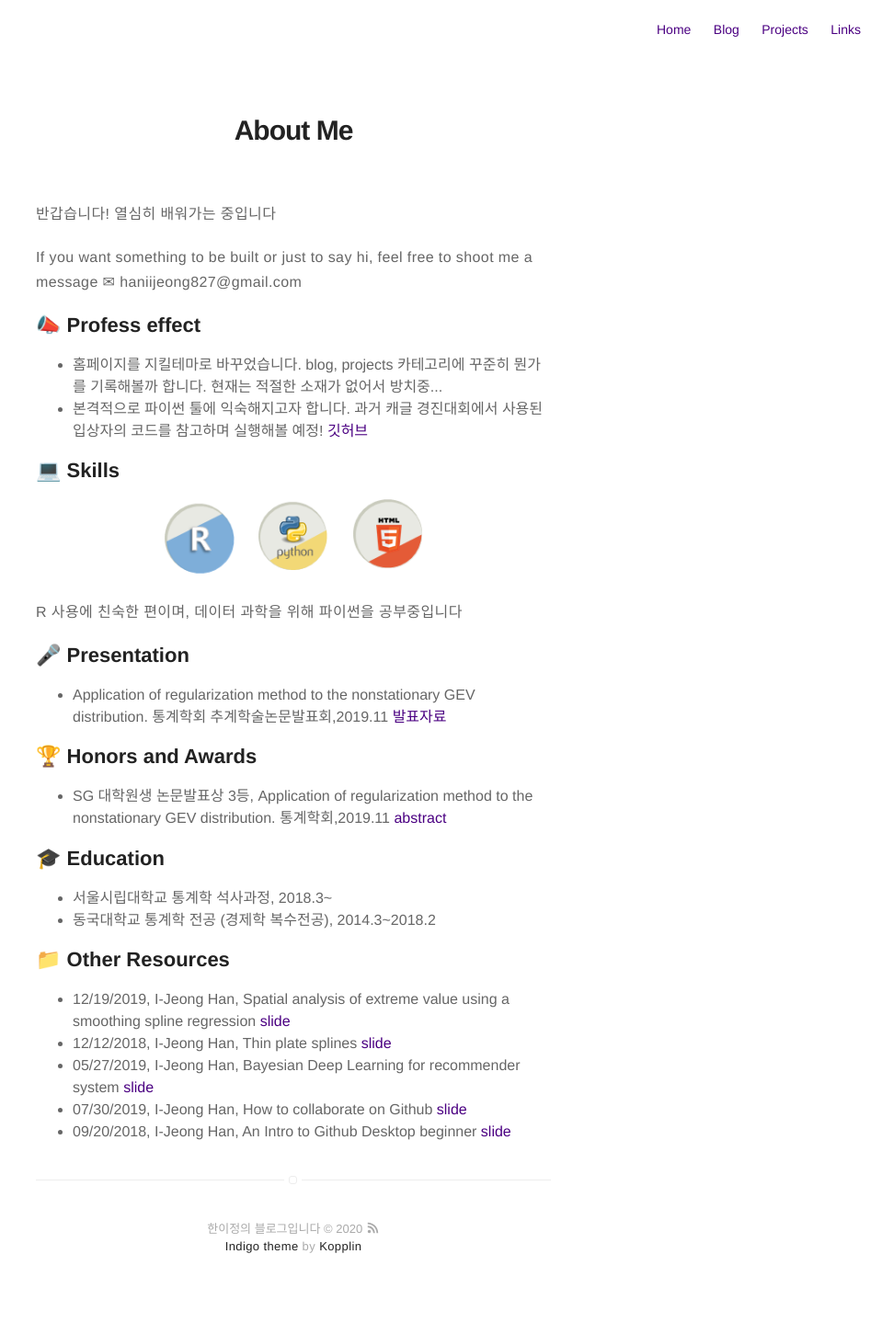
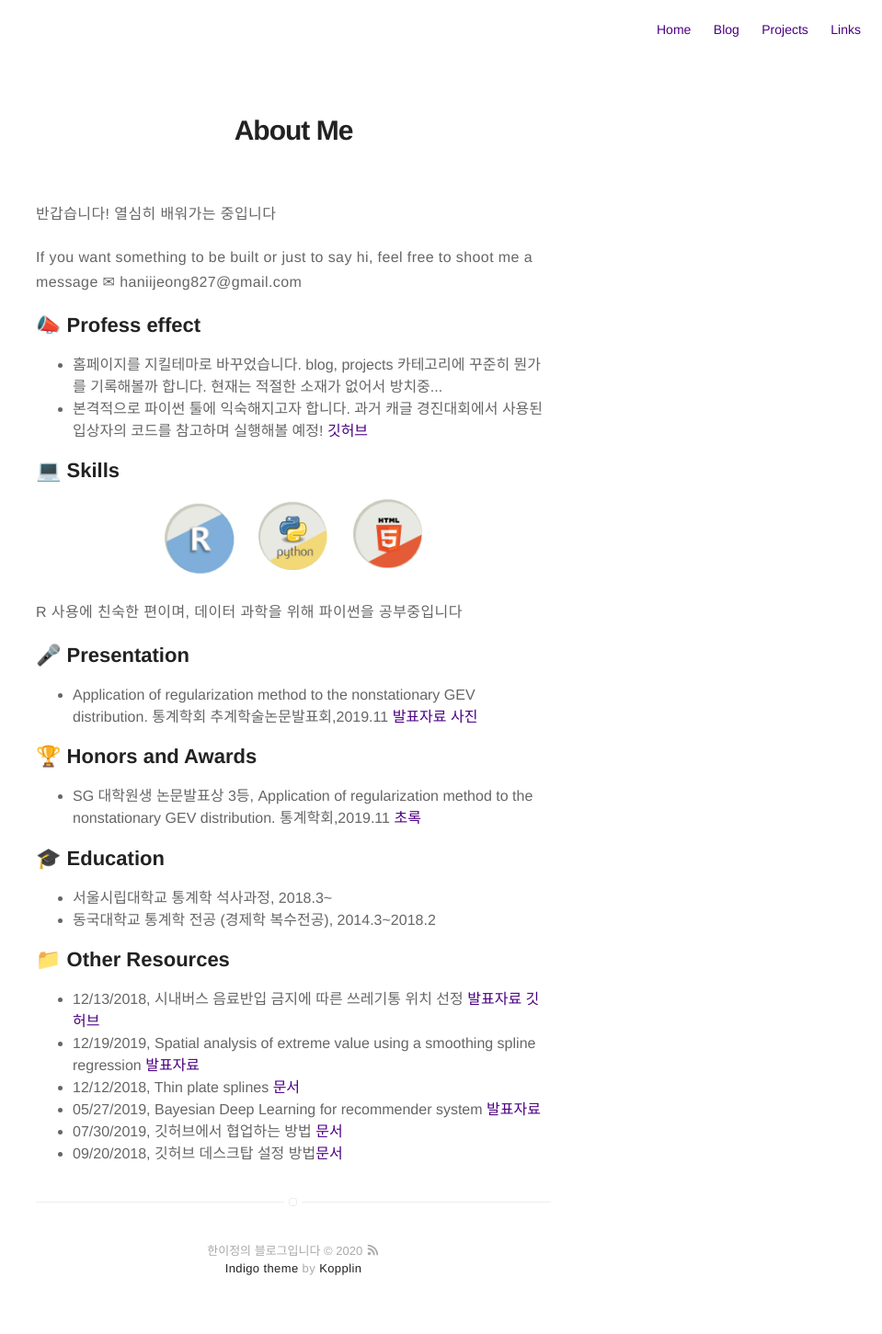
Before and after one commit to 12jeong/12jeong.github.io, a Jekyll site: the page built from about.md, in a window 1280 px wide. Shown: the whole page at 92% size, without its empty margins (321-1280 px from the left). Built offline with Jekyll 4.4.1, drawn with Linux system fonts in a browser that asks for light colours; some web fonts are replaced; before the commit the page ends 1427 px from its top, so only the background shows below that.

Commit message:
update data mining project and image

```diff
--- a/about.md
+++ b/about.md
@@ -24,12 +24,14 @@ layout: page
 <h2> 🎤‍ Presentation</h2>
 <ul class="skill-list">
 	<li> Application of regularization method to the nonstationary GEV distribution. 통계학회 추계학술논문발표회,2019.11
-	<a href = '/assets/labworks/regularization_GEV.pdf'> 발표자료 </a>  </li>
+	<a href = '/assets/labworks/regularization_GEV.pdf'> 발표자료 </a>
+	<a href = '/assets/image/stu_2019.jpg'> 사진 </a>
+	</li>
 </ul>
 
 <h2> 🏆 Honors and Awards</h2>
 <ul class="skill-list">
-	<li> SG 대학원생 논문발표상 3등, Application of regularization method to the nonstationary GEV distribution. 통계학회,2019.11 <a href = '/assets/labworks/abstract_regularization_GEV.pdf'> abstract </a></li>
+	<li> SG 대학원생 논문발표상 3등, Application of regularization method to the nonstationary GEV distribution. 통계학회,2019.11 <a href = '/assets/labworks/abstract_regularization_GEV.pdf'> 초록 </a></li>
 </ul>
 
 <h2> 🎓 Education</h2>
@@ -40,11 +42,17 @@ layout: page
 
 <h2> 📁 Other Resources </h2>
 <ul class="skill-list">
-	<li> 12/19/2019, I-Jeong Han, Spatial analysis of extreme value using a smoothing spline regression <a href = '/assets/labworks/academic_thesis.pdf'>slide</a>  </li>
-	<li> 12/12/2018, I-Jeong Han, Thin plate splines <a href = '/assets/labworks/Thin_plate_splines.pdf'>slide</a>  </li>
-	<li> 05/27/2019, I-Jeong Han, Bayesian Deep Learning for recommender system <a href = '/assets/labworks/BNN_review3.pdf'>slide</a>  </li>
-	<li> 07/30/2019, I-Jeong Han, How to collaborate on Github <a href = '/assets/labworks/github_collaborate.pdf'>slide</a>  </li>
-	<li> 09/20/2018, I-Jeong Han, An Intro to Github Desktop beginner <a href = '/assets/labworks/github_desktop.pdf'>slide</a>  </li>
+  <li> 12/13/2018, 시내버스 음료반입 금지에 따른 쓰레기통 위치 선정 <a href = '/assets/labworks/NDoB_최종.pdf'> 발표자료 </a>   <a href = 'https://github.com/12jeong/No-drinks-on-the-bus/blob/master/README.md'> 깃허브 </a> </li>
+
+	<li> 12/19/2019, Spatial analysis of extreme value using a smoothing spline regression <a href = '/assets/labworks/academic_thesis.pdf'> 발표자료 </a>  </li>
+
+	<li> 12/12/2018, Thin plate splines <a href = '/assets/labworks/Thin_plate_splines.pdf'> 문서 </a>  </li>
+
+	<li> 05/27/2019, Bayesian Deep Learning for recommender system <a href = '/assets/labworks/BNN_review3.pdf'> 발표자료 </a>  </li>
+
+	<li> 07/30/2019, 깃허브에서 협업하는 방법 <a href = '/assets/labworks/github_collaborate.pdf'>문서</a>  </li>
+
+	<li> 09/20/2018, 깃허브 데스크탑 설정 방법<a href = '/assets/labworks/github_desktop.pdf'>문서</a>  </li>
 </ul>
 
 <!-- <h2>Projects</h2>
```
Also changed, not shown: assets/images/stu_2019.jpg (added), 1 other file.
